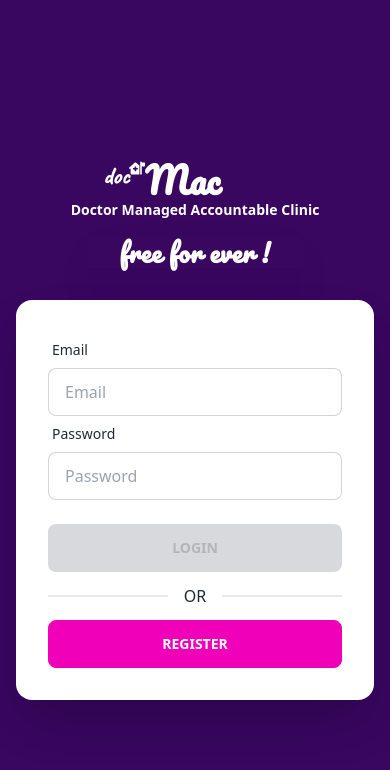
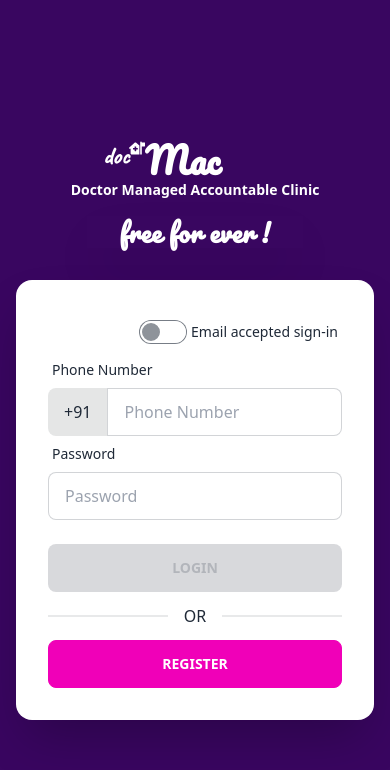
Before and after one commit to obulareddyveera/docmac-ui, a React (Create React App) app: page /login in a window 390 px wide. Shown: the top 770 px of the page. Built offline with nearby package versions, Linux system fonts and the light colour scheme.

Commit message:
impl: added mobile number auth.support

```diff
--- a/src/components/emp-table/index.js
+++ b/src/components/emp-table/index.js
@@ -68,7 +68,9 @@ const EmployeeTable = ({ rows, count }) => {
               {!rows ||
                 (rows.length === 0 && (
                   <tr>
-                    <th colSpan={7}>No Data Found</th>
+                    <th colSpan={8} className="text-center">
+                      No Data Found
+                    </th>
                   </tr>
                 ))}
               {rows &&
--- a/src/features/admin/employees/utils.js
+++ b/src/features/admin/employees/utils.js
@@ -16,7 +16,7 @@ export const buildApiEmployeePayload = (values) => {
     name: values.name,
     mobile: values.mobile,
     altMobile: values.altMobile,
-    password: "docMacMem",
+    password: "1010",
     gender: values.gender,
     wages: values.wages,
     referal: values.referal,
--- a/src/features/auth/login.js
+++ b/src/features/auth/login.js
@@ -8,13 +8,14 @@ import { useDispatch, useSelector } from "react-redux";
 import { useNavigate } from "react-router";
 import { Link } from "react-router-dom";
 import DocMacFreeCaptionLogo from "../../components/logo/freeCapLogo";
+import MobileField from "../../components/fields/mobileField";
 
 const LoginFeature = () => {
   const navigate = useNavigate();
   const dispatch = useDispatch();
   const { exception } = useSelector((state) => state.auth);
   const handleLoginAction = (values) => {
-    dispatch(loginClinicAsync(values));
+    dispatch(loginClinicAsync({...values, mobileNumber: values.mobileNumber.replaceAll(' ', '').trim()}));
   };
   const token = sessionStorage?.getItem("docMacTokens");
 
@@ -45,11 +46,14 @@ const LoginFeature = () => {
               )}
               <Formik
                 initialValues={{
+                  mobileNumber: "",
                   email: "",
                   password: "",
+                  isEmailAcceptedSignIn: false,
                 }}
                 validate={(values) => {
                   const errors = {};
+                  if (values.isEmailAcceptedSignIn) {
                     if (
                       !values.email ||
                       (values.email && values.email.trim().length === 0)
@@ -62,22 +66,51 @@ const LoginFeature = () => {
                     ) {
                       errors.email = "Please enter valid Email Address";
                     }
+                  } else {
+                    if (
+                      !values.mobileNumber ||
+                      (values.mobileNumber &&
+                        values.mobileNumber.replaceAll(" ", "").trim().length !==
+                          10)
+                    ) {
+                      errors.email = "Required";
+                    }
+                  }
                   if (
                     !values.password ||
                     (values.password && values.password.trim().length === 0)
                   ) {
                     errors.password = "Required";
-                  } else if (values.password.length < 8) {
-                    errors.password = "Please enter at least 8 digit passcode";
+                  } else if (values.password.length < 4) {
+                    errors.password = "Please enter at least 4 digit passcode";
                   }
 
                   return errors;
                 }}
               >
-                {({ isValid, touched, values }) => (
+                {({ isValid, touched, values, handleBlur, handleChange }) => (
                   <>
                     <div className="flex flex-col w-full border-opacity-50">
+                      <div class="flex justify-end">
+                        <div class="form-control">
+                          <label class="cursor-pointer label justify-center">
+                            <input
+                              id="isEmailAcceptedSignIn"
+                              name="isEmailAcceptedSignIn"
+                              type="checkbox"
+                              class="toggle toggle-accent"
+                              checked={values.isEmailAcceptedSignIn}
+                              onBlur={handleBlur}
+                              onChange={handleChange}
+                            />
+                            <span class="label-text ml-1">
+                              Email accepted sign-in
+                            </span>
+                          </label>
+                        </div>
+                      </div>
                       <div>
+                        {values.isEmailAcceptedSignIn ? (
                           <TextboxField
                             type="email"
                             label="Email"
@@ -85,6 +118,17 @@ const LoginFeature = () => {
                             id="email"
                             name="email"
                           />
+                        ) : (
+                          <>
+                            <MobileField
+                              type="text"
+                              label="Phone Number"
+                              placeholder="Phone Number"
+                              id="mobileNumber"
+                              name="mobileNumber"
+                            />
+                          </>
+                        )}
                         <TextboxField
                           type="password"
                           label="Password"
@@ -104,6 +148,7 @@ const LoginFeature = () => {
                           </button>
                         </div>
                       </div>
+
                       <div className="divider">OR</div>
                       <div className="form-control">
                         <Link to="/register" className="btn btn-secondary">
--- a/src/features/auth/register.js
+++ b/src/features/auth/register.js
@@ -9,6 +9,7 @@ import TextboxField from "../../components/fields/textboxField";
 import { checkDuplicateEmailAsync, registerClinicAsync } from "./auth.slice";
 import { Link } from "react-router-dom";
 import DocMacFreeCaptionLogo from "../../components/logo/freeCapLogo";
+import MobileField from "../../components/fields/mobileField";
 
 const RegisterAuthFeature = () => {
   const dispatch = useDispatch();
@@ -40,7 +41,10 @@ const RegisterAuthFeature = () => {
         errors: { primaryContactEmail: "Email already registered" },
       });
     } else if (duplicateEmails && duplicateEmails.length === 0) {
-      dispatch(registerClinicAsync(state.values));
+      dispatch(registerClinicAsync({
+        ...state.values,
+        primaryContactMobile: state.values.primaryContactMobile.replaceAll(' ', '').trim()
+      }));
     }
   }, [duplicateEmails]);
 
@@ -100,11 +104,11 @@ const RegisterAuthFeature = () => {
                   if (
                     !values.primaryContactMobile ||
                     (values.primaryContactMobile &&
-                      values.primaryContactMobile.trim().length === 0)
+                      values.primaryContactMobile.replaceAll(' ', '').trim().length === 0)
                   ) {
                     errors.primaryContactMobile = "Required";
                   } else if (
-                    !values.primaryContactMobile.match(
+                    !values.primaryContactMobile.replaceAll(' ', '').trim().match(
                       /^(?:(?:\+|0{0,2})91(\s*[\-]\s*)?|[0]?)?[789]\d{9}$/
                     )
                   ) {
@@ -131,9 +135,9 @@ const RegisterAuthFeature = () => {
                       values.primaryContactPassword.trim().length === 0)
                   ) {
                     errors.primaryContactPassword = "Required";
-                  } else if (values.primaryContactPassword.length < 8) {
+                  } else if (values.primaryContactPassword.length < 4) {
                     errors.primaryContactPassword =
-                      "Please enter at least 8 digit passcode";
+                      "Please enter at least 4 digit passcode";
                   }
 
                   return errors;
@@ -179,7 +183,7 @@ const RegisterAuthFeature = () => {
                             name="primaryContactEmail"
                             state={state}
                           />
-                          <TextboxField
+                          <MobileField
                             label="Mobile"
                             placeholder="Mobile"
                             id="primaryContactMobile"
```
Lines whose indentation alone changed are shown as unchanged.
